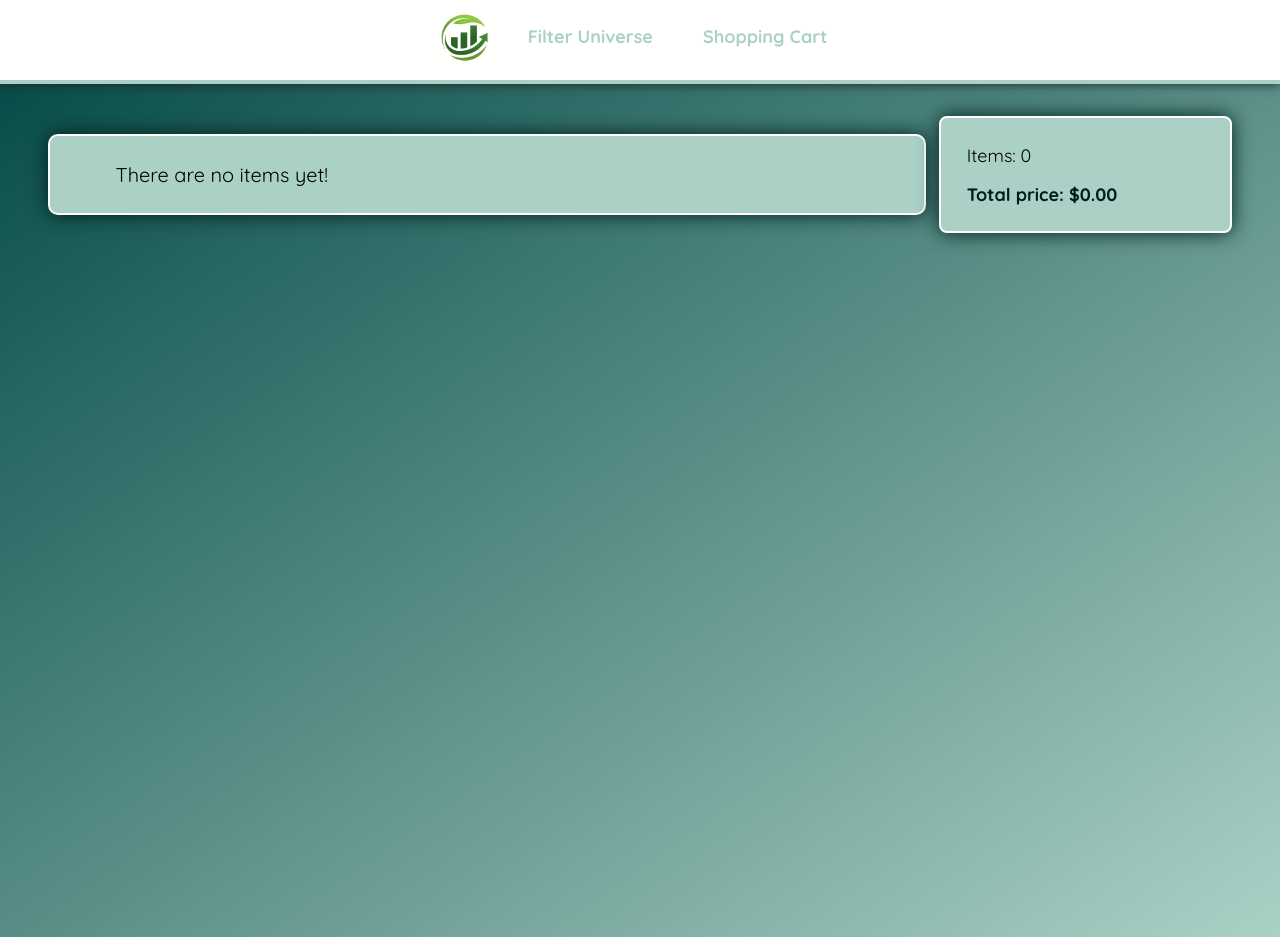
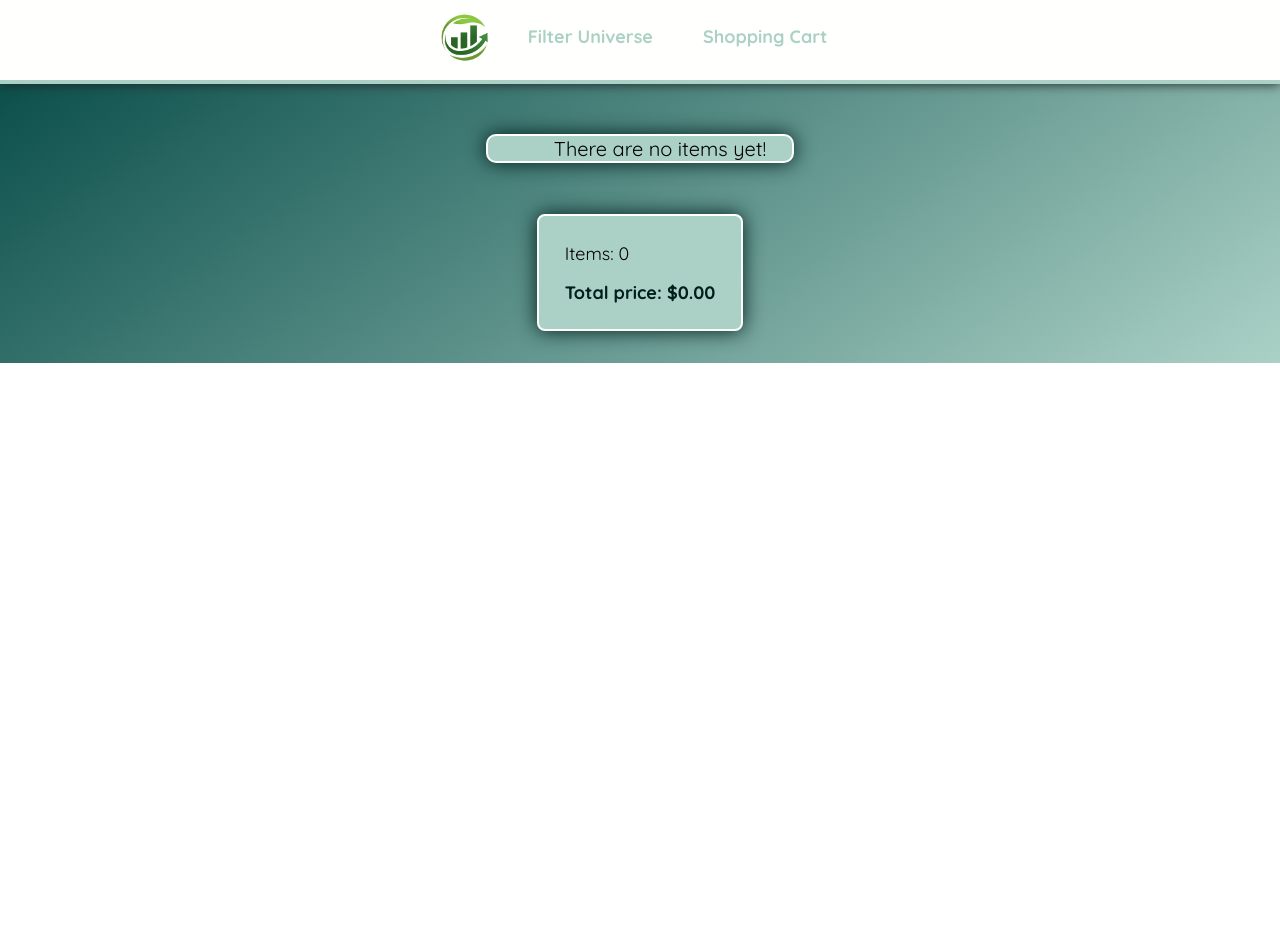
Before and after one commit to FirenLF2/filterComm, an Angular app: page /cart-page in a window 1280 px wide. After the commit the page ends 800 px from the top, so only its background shows below. Built offline with nearby package versions, Linux system fonts and the light colour scheme.

Commit message:
Centering contents

```diff
--- a/src/app/cart-page/cart-page.component.css
+++ b/src/app/cart-page/cart-page.component.css
@@ -3,6 +3,7 @@ section {
   display: grid;
   grid-template-columns: 3fr 1fr;
   gap: 1vw;
+  align-items: start;
 }
 
 ul {
@@ -22,12 +23,12 @@ ul {
   align-items: center;
   padding: 20px 0 20px 0;
   border-radius: 12px;
-  justify-content: space-between; /* Distribute items evenly along the main axis */
+  justify-content: space-between;
 }
 
 .card > * {
-  flex: 1; /* Each item takes equal space */
-  margin: 0 50px; /* Add spacing between items */
+  flex: 1;
+  margin: 0 50px;
 }
 
 .img-wrapper {
@@ -64,9 +65,13 @@ ul {
 .remove-button {
   font-size: 2rem;
   font-weight: 600;
-  display: inline-block;
-  padding: 10px;
-  border-radius: 200px;
+  display: inline-flex;
+  align-items: center;
+  justify-content: center;
+  max-width: 1.5rem;
+  max-height: 1.5rem;
+  border-radius: 50%;
+  padding: 0px 1px 3px 0px;
   transition: 0.5s ease-in-out;
 }
 
@@ -82,6 +87,8 @@ ul {
   padding: 2vw;
   background-color: var(--paragraph);
   box-shadow: 0 0 20px var(--button-text);
+  margin-top: 17px;
+  align-self: start;
 }
 
 .figers {
@@ -114,23 +121,29 @@ ul {
   color: var(--button-text);
 }
 
-@media screen and (max-width: 1000px) {
+@media screen and (max-width: 1400px) {
   section {
-    margin: 2rem 8rem 37rem;
-    grid-template-columns: 1fr;
+    margin: 2rem auto;
+    width: 80%;
+    display: flex;
+    flex-direction: column;
+    align-items: center;
     gap: 1rem;
   }
   .card {
-    flex-direction: column; /* Stack cards vertically */
+    display: flex;
+    flex-direction: column;
     align-items: center;
-    gap: 10px;
+    gap: 20px;
     font-size: 20px;
     box-shadow: 0 0 20px var(--button-text);
   }
   .img-tag {
-    flex-direction: column;
     width: 20vw;
     height: 20vw;
-    margin: auto;
+    align-self: center;
+  }
+  .checkout {
+    align-self: center;
   }
 }
```
